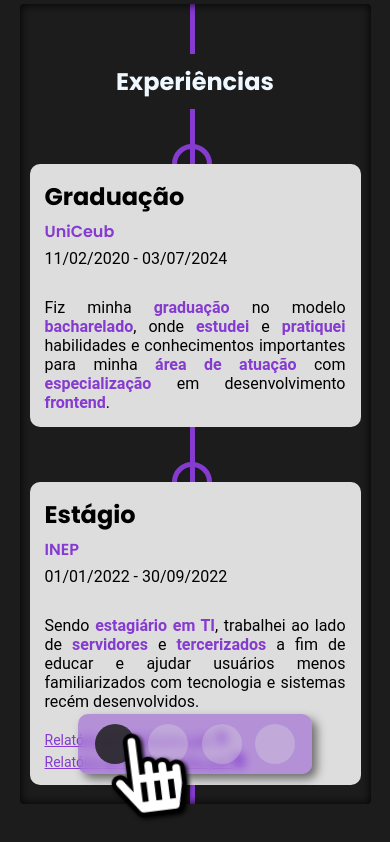
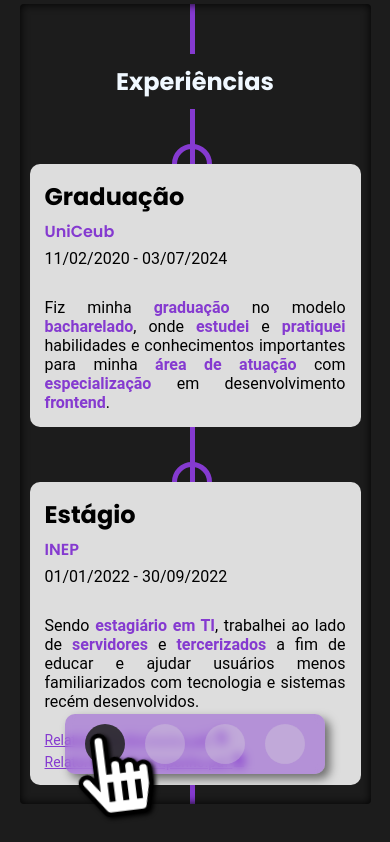
Before and after one commit to NotJotunnn/leandro-portfolio, a React (Vite) app: page /#/ in a window 390 px wide. Shown: the part 4664-5506 px from the top of the page. Built offline with nearby package versions, Linux system fonts and the light colour scheme.

Commit message:
fix inconsistency on mobile segment for different screens

```diff
--- a/src/components/MobileSegment/MobileSegment.module.scss
+++ b/src/components/MobileSegment/MobileSegment.module.scss
@@ -14,7 +14,7 @@
   stroke: black;
   stroke-width: 30px;
 
-  translate: -20% 20px;
+  translate: 10px;
 
   filter: drop-shadow(2px 2px 2px black);
 
@@ -28,7 +28,6 @@
 
   pointer-events: none;
 
-
   &.invisible {
     opacity: 0;
 
@@ -40,60 +39,60 @@
 
 @keyframes interactable {
   0% {
-    translate: -155% 0px;
+    translate: -170px;
   }
   15% {
-    translate: -155% 0px;
+    translate: -170px;
     rotate: 0deg;
   }
   30% {
-    translate: -155% 0px;
+    translate: -170px;
   }
   35% {
-    translate: -155% 0px;
+    translate: -170px;
     rotate: -8deg;
   }
   40% {
-    translate: -155% 0px;
+    translate: -170px;
     rotate: 0deg;
   }
   45% {
-    translate: -95% 0px;
+    translate: -110px;
   }
   50% {
-    translate: -95% 0px;
+    translate: -110px;
     rotate: -8deg;
   }
   55% {
-    translate: -95% 0px;
+    translate: -110px;
     rotate: 0deg;
   }
   60% {
-    translate: -35% 0px;
+    translate: -50px;
   }
   65% {
-    translate: -35% 0px;
+    translate: -50px;
     rotate: -8deg;
   }
   70% {
-    translate: -35% 0px;
+    translate: -50px;
     rotate: 0deg;
   }
   75% {
-    translate: 25% 0px;
+    translate: 10px;
   }
   80% {
-    translate: 25% 0px;
+    translate: 10px;
     rotate: -8deg;
   }
   85% {
-    translate: 25% 0px;
+    translate: 10px;
   }
   90% {
-    translate: 25% 0px;
+    translate: 10px;
   }
   100% {
-    translate: -155% 0px;
+    translate: -170px;
   }
 }
 
@@ -118,7 +117,7 @@
     justify-content: space-around;
     align-items: center;
 
-    width: 60vw;
+    width: 260px;
 
     padding: 10px;
 
```
